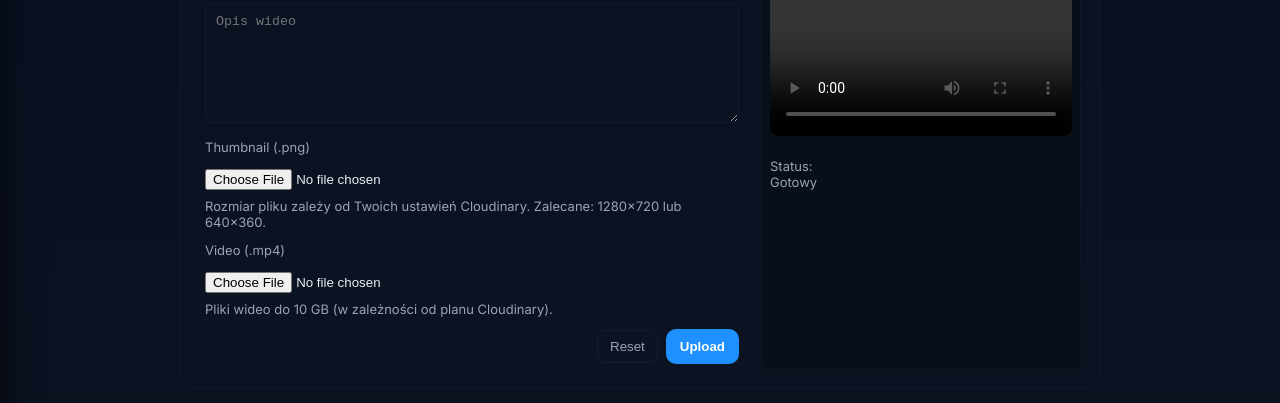
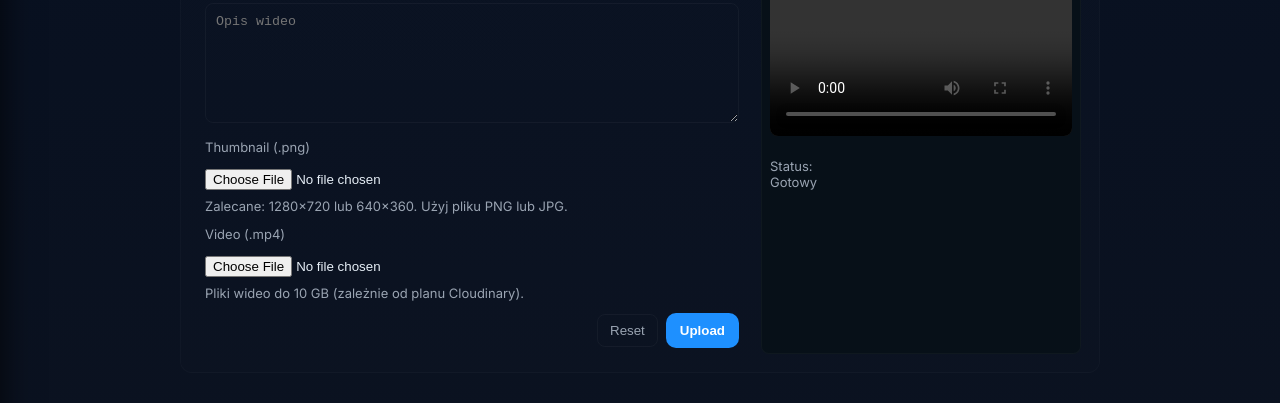
Before and after one commit to timesphere-cloud/spheretube, a plain HTML site: page upload/index.html in a window 1280 px wide. Shown: the part 325-728 px from the top of the page. Drawn offline with nearby package versions, Linux system fonts and the light colour scheme; no server answers.

Commit message:
Update index.html

```diff
--- a/upload/index.html
+++ b/upload/index.html
@@ -82,14 +82,14 @@
             <div style="margin-bottom:12px" class="file-input">
               <label for="thumb">Thumbnail (.png)</label>
               <input id="thumb" type="file" accept="image/png,image/*" />
-              <div class="muted">Rozmiar pliku zależy od Twoich ustawień Cloudinary. Zalecane: 1280x720 lub 640x360.</div>
+              <div class="muted">Zalecane: 1280×720 lub 640×360. Użyj pliku PNG lub JPG.</div>
               <div class="progress-bar" id="thumbProgress" style="display:none"><i></i></div>
             </div>
 
             <div style="margin-bottom:12px" class="file-input">
               <label for="videoFile">Video (.mp4)</label>
               <input id="videoFile" type="file" accept="video/mp4,video/*" required />
-              <div class="muted">Pliki wideo do 10 GB (w zależności od planu Cloudinary).</div>
+              <div class="muted">Pliki wideo do 10 GB (zależnie od planu Cloudinary).</div>
               <div class="progress-bar" id="videoProgress" style="display:none"><i></i></div>
             </div>
 
@@ -121,4 +121,4 @@
 
   <script type="module" src="/spheretube/js/upload.js"></script>
 </body>
-        </html>
+  </html>
```
